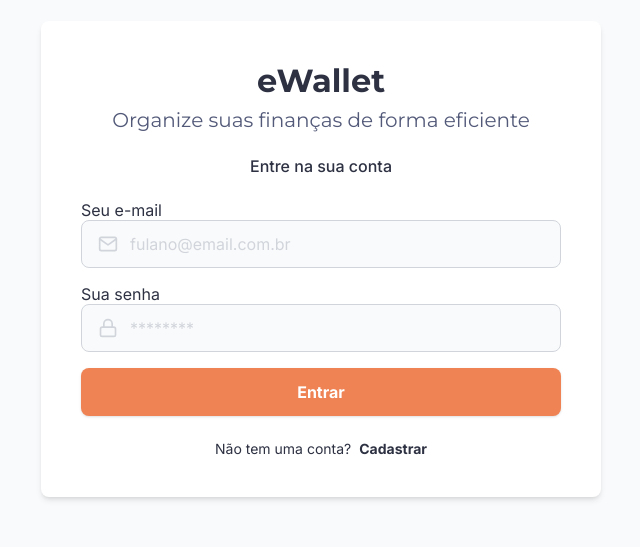
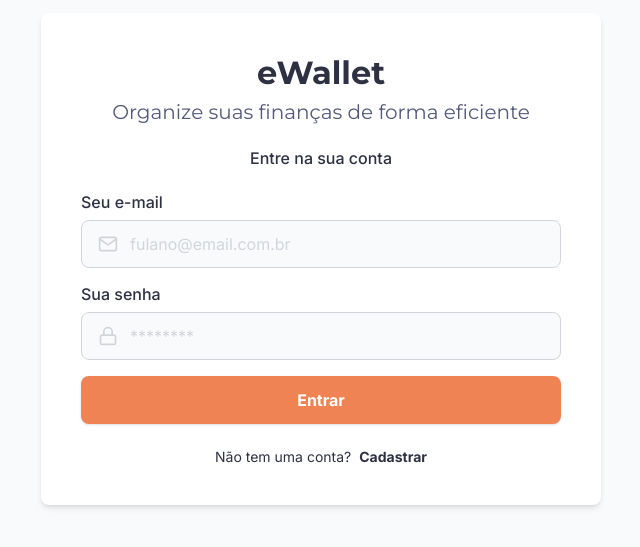
Before and after one commit to d1d2-apps/ewallet-web, a React (Vite) app: page / in a window 1280 px wide. Shown: the part 141-688 px from the top of the page, without its empty margins (319-959 px from the left). Built offline with nearby package versions, Linux system fonts and the light colour scheme.

Commit message:
Created ControlledTextInput component

```diff
--- a/package.json
+++ b/package.json
@@ -11,6 +11,7 @@
   "dependencies": {
     "react": "^18.2.0",
     "react-dom": "^18.2.0",
+    "react-hook-form": "^7.39.1",
     "react-icons": "^4.6.0",
     "styled-components": "^5.3.6"
   },
--- a/src/App.tsx
+++ b/src/App.tsx
@@ -1,6 +1,6 @@
 import { ThemeProvider } from 'styled-components';
 
-import { LoginPage } from './pages/SignInPage';
+import { SignInPage } from './pages/SignInPage';
 
 import { GlobalStyle } from './styles/GlobalStyles';
 import { theme } from './styles/theme';
@@ -8,7 +8,7 @@ import { theme } from './styles/theme';
 export function App() {
   return (
     <ThemeProvider theme={theme}>
-      <LoginPage />
+      <SignInPage />
 
       <GlobalStyle theme={theme} />
     </ThemeProvider>
--- a/src/components/atoms/TextInput/index.tsx
+++ b/src/components/atoms/TextInput/index.tsx
@@ -4,10 +4,11 @@ import * as S from './styles';
 
 export interface TextInputBaseProps {
   children: ReactNode;
+  hasError?: boolean;
 }
 
-function TextInputBase({ children }: TextInputBaseProps) {
-  return <S.BaseContainer>{children}</S.BaseContainer>;
+function TextInputBase({ children, hasError = false }: TextInputBaseProps) {
+  return <S.BaseContainer hasError={hasError}>{children}</S.BaseContainer>;
 }
 
 TextInputBase.displayName = 'TextInput.Base';
@@ -31,7 +32,7 @@ function TextInputInput(props: TextInputInputProps) {
 TextInputInput.displayName = 'TextInput.Input';
 
 export const TextInput = {
-  Root: TextInputBase,
+  Base: TextInputBase,
   Input: TextInputInput,
   Icon: TextInputIcon
 };
--- a/src/components/atoms/TextInput/styles.ts
+++ b/src/components/atoms/TextInput/styles.ts
@@ -1,6 +1,10 @@
-import styled from 'styled-components';
+import styled, { css } from 'styled-components';
 
-export const BaseContainer = styled.div`
+interface BaseContainerProps {
+  hasError?: boolean;
+}
+
+export const BaseContainer = styled.div<BaseContainerProps>`
   width: 100%;
   height: 3rem;
   padding-left: 1rem;
@@ -26,6 +30,12 @@ export const BaseContainer = styled.div`
 
     --icon-color: ${({ theme }) => theme.colors.primary[500]};
   }
+
+  ${({ hasError, theme }) =>
+    hasError &&
+    css`
+      border-color: ${theme.colors.red[500]};
+    `}
 `;
 
 export const IconContainer = styled.span`
--- /dev/null
+++ b/src/components/molecules/ControlledTextInput/index.tsx
@@ -0,0 +1,48 @@
+import { ComponentType, InputHTMLAttributes } from 'react';
+import { FieldValues, useController, UseControllerProps } from 'react-hook-form';
+import { IconBaseProps } from 'react-icons';
+
+import { TextInput } from '../../atoms/TextInput';
+
+import * as S from './styles';
+
+interface Props extends InputHTMLAttributes<HTMLInputElement> {
+  label?: string;
+  icon?: ComponentType<IconBaseProps>;
+}
+
+type ControlledTextInputProps<T extends FieldValues> = Props & UseControllerProps<T>;
+
+export function ControlledTextInput<T extends FieldValues>({
+  label,
+  icon: Icon,
+  name,
+  control,
+  defaultValue,
+  rules,
+  shouldUnregister,
+  ...rest
+}: ControlledTextInputProps<T>) {
+  const {
+    field: { ref, ...inputProps },
+    fieldState: { error }
+  } = useController({ name, control, defaultValue, rules, shouldUnregister });
+
+  return (
+    <S.Container>
+      {!!label && <span>{label}</span>}
+
+      <TextInput.Base hasError={!!error?.message}>
+        {!!Icon && (
+          <TextInput.Icon>
+            <Icon />
+          </TextInput.Icon>
+        )}
+
+        <TextInput.Input {...rest} {...inputProps} />
+      </TextInput.Base>
+
+      {!!error?.message && <S.ErrorMessage>{error.message}</S.ErrorMessage>}
+    </S.Container>
+  );
+}
--- /dev/null
+++ b/src/components/molecules/ControlledTextInput/styles.ts
@@ -0,0 +1,16 @@
+import styled from 'styled-components';
+
+export const Container = styled.label`
+  display: flex;
+  flex-direction: column;
+  gap: 0.5rem;
+
+  span {
+    font-weight: 500;
+  }
+`;
+
+export const ErrorMessage = styled.small`
+  font-size: ${({ theme }) => theme.fontSizes.xs};
+  color: ${({ theme }) => theme.colors.red[500]};
+`;
--- a/src/pages/SignInPage/index.tsx
+++ b/src/pages/SignInPage/index.tsx
@@ -1,14 +1,31 @@
+import { useForm } from 'react-hook-form';
 import { FiMail, FiLock } from 'react-icons/fi';
 
 import { Button } from '../../components/atoms/Button';
-import { TextInput } from '../../components/atoms/TextInput';
+import { ControlledTextInput } from '../../components/molecules/ControlledTextInput';
 
 import * as S from './styles';
 
-export function LoginPage() {
+interface SignInFormData {
+  email: string;
+  password: string;
+}
+
+export function SignInPage() {
+  const signInForm = useForm<SignInFormData>({
+    defaultValues: {
+      email: '',
+      password: ''
+    }
+  });
+
+  const handleSignIn = (formData: SignInFormData) => {
+    console.log(formData);
+  };
+
   return (
     <S.SignInPageContainer>
-      <S.SignInForm>
+      <S.SignInForm onSubmit={signInForm.handleSubmit(handleSignIn)}>
         <header>
           <h1>eWallet</h1>
           <h2>Organize suas finanças de forma eficiente</h2>
@@ -17,29 +34,23 @@ export function LoginPage() {
         <h3>Entre na sua conta</h3>
 
         <main>
-          <label htmlFor="email">
-            <span>Seu e-mail</span>
+          <ControlledTextInput
+            name="email"
+            control={signInForm.control}
+            type="email"
+            label="Seu e-mail"
+            icon={FiMail}
+            placeholder="fulano@email.com.br"
+          />
 
-            <TextInput.Root>
-              <TextInput.Icon>
-                <FiMail />
-              </TextInput.Icon>
-
-              <TextInput.Input id="email" type="email" placeholder="fulano@email.com.br" />
-            </TextInput.Root>
-          </label>
-
-          <label htmlFor="password">
-            <span>Sua senha</span>
-
-            <TextInput.Root>
-              <TextInput.Icon>
-                <FiLock />
-              </TextInput.Icon>
-
-              <TextInput.Input id="password" type="password" placeholder="********" />
-            </TextInput.Root>
-          </label>
+          <ControlledTextInput
+            name="password"
+            control={signInForm.control}
+            type="password"
+            label="Sua senha"
+            icon={FiLock}
+            placeholder="********"
+          />
 
           <Button type="submit">Entrar</Button>
         </main>
--- a/src/styles/theme.ts
+++ b/src/styles/theme.ts
@@ -51,6 +51,11 @@ export const theme = {
       700: '#374151',
       800: '#1F2937',
       900: '#111827'
+    },
+
+    red: {
+      300: '#ff7979',
+      500: '#eb4d4b'
     }
   },
   shadows: {
```
Also changed, not shown: 1 other file (tests, documents, lock files or other folders).
